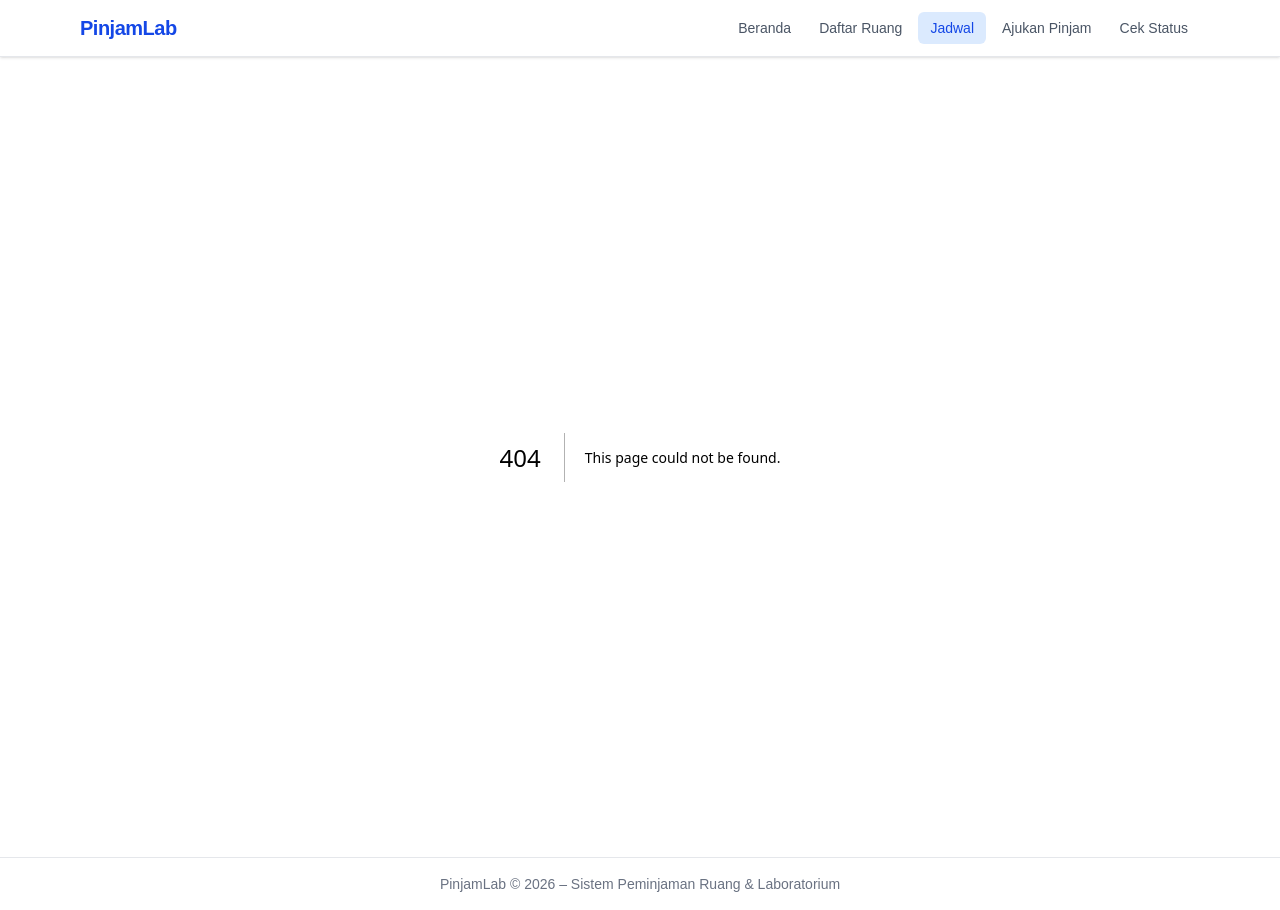
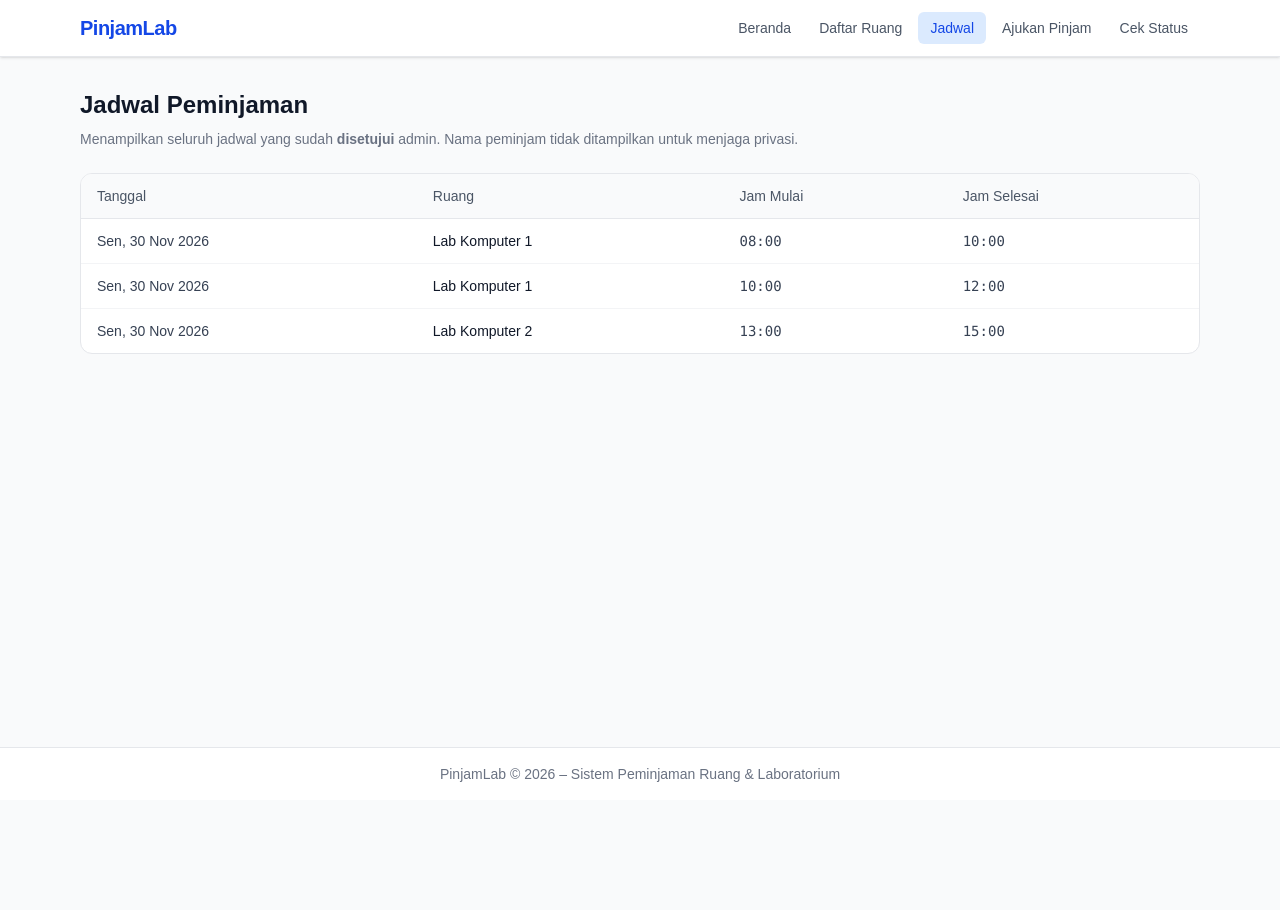
Before and after one commit to favhrrafa/booklab, a Next.js app: page /peminjaman in a window 1280 px wide. Before the commit this address had no page. After the commit the page ends 800 px from the top, so only its background shows below. Built offline with nearby package versions, Linux system fonts and the light colour scheme.

Commit message:
feat: add public approved schedule
- query peminjaman.status = disetujui via dummy-data.getPeminjamanDisetujui()
- kolom tampil: tanggal, nama ruang, jam mulai, jam selesai
- tidak ada kolom peminjam atau keperluan (privasi)
- filter jadwal mendatang (>= hari ini)

```diff
--- /dev/null
+++ b/app/peminjaman/page.tsx
@@ -0,0 +1,72 @@
+// Halaman /peminjaman – Jadwal Publik Semua Ruang (hanya yang disetujui)
+// Server Component.
+// Privasi: TIDAK menampilkan nama peminjam atau keperluan.
+// Catatan: dynamic = "force-dynamic" tidak kompatibel dengan cacheComponents (Next.js 16).
+// Data dummy di-render server-side setiap request; saat migrasi ke Supabase,
+// gunakan cache opt-out melalui konfigurasi fetch atau revalidate.
+
+import { getPeminjamanDisetujui, getRuangById } from "@/lib/dummy-data";
+
+function formatTanggal(tgl: string): string {
+  const d = new Date(tgl + "T00:00:00");
+  return d.toLocaleDateString("id-ID", {
+    weekday: "short",
+    day: "numeric",
+    month: "short",
+    year: "numeric",
+  });
+}
+
+export default function JadwalPublikPage() {
+  const jadwal = getPeminjamanDisetujui();
+
+  // Filter hanya jadwal hari ini ke depan
+  const hariIni = new Date().toISOString().slice(0, 10);
+  const jadwalMendatang = jadwal.filter((j) => j.tanggal >= hariIni);
+
+  return (
+    <div className="max-w-6xl mx-auto px-4 py-8">
+      <h1 className="text-2xl font-bold text-gray-900 mb-2">Jadwal Peminjaman</h1>
+      <p className="text-sm text-gray-500 mb-6">
+        Menampilkan seluruh jadwal yang sudah <strong>disetujui</strong> admin.
+        Nama peminjam tidak ditampilkan untuk menjaga privasi.
+      </p>
+
+      {jadwalMendatang.length === 0 ? (
+        <div className="text-center py-16 text-gray-500">
+          <p className="text-lg">Belum ada jadwal peminjaman yang disetujui.</p>
+        </div>
+      ) : (
+        <div className="bg-white border border-gray-200 rounded-xl overflow-hidden">
+          <div className="overflow-x-auto">
+            <table className="w-full text-sm">
+              <thead className="bg-gray-50 border-b border-gray-200">
+                <tr>
+                  <th className="text-left px-4 py-3 font-medium text-gray-600">Tanggal</th>
+                  <th className="text-left px-4 py-3 font-medium text-gray-600">Ruang</th>
+                  <th className="text-left px-4 py-3 font-medium text-gray-600">Jam Mulai</th>
+                  <th className="text-left px-4 py-3 font-medium text-gray-600">Jam Selesai</th>
+                </tr>
+              </thead>
+              <tbody className="divide-y divide-gray-100">
+                {jadwalMendatang.map((j) => {
+                  const ruang = getRuangById(j.ruang_id);
+                  return (
+                    <tr key={j.id} className="hover:bg-gray-50 text-gray-700">
+                      <td className="px-4 py-3">{formatTanggal(j.tanggal)}</td>
+                      <td className="px-4 py-3 font-medium text-gray-900">
+                        {ruang?.nama ?? `Ruang #${j.ruang_id}`}
+                      </td>
+                      <td className="px-4 py-3 font-mono">{j.mulai}</td>
+                      <td className="px-4 py-3 font-mono">{j.selesai}</td>
+                    </tr>
+                  );
+                })}
+              </tbody>
+            </table>
+          </div>
+        </div>
+      )}
+    </div>
+  );
+}
```
